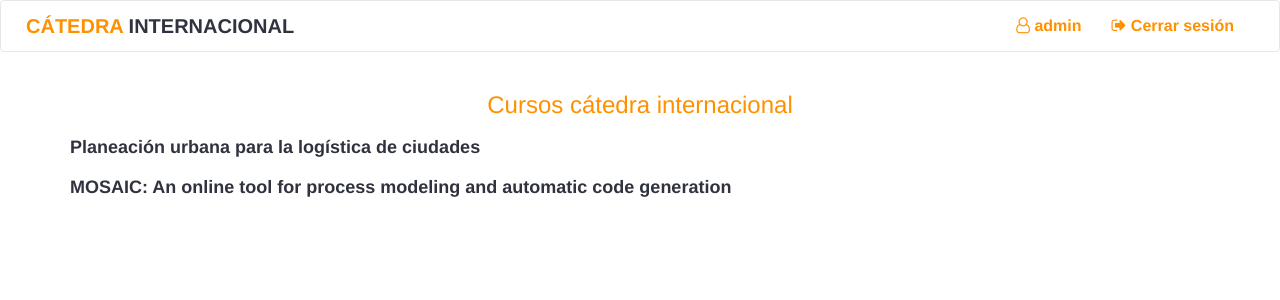
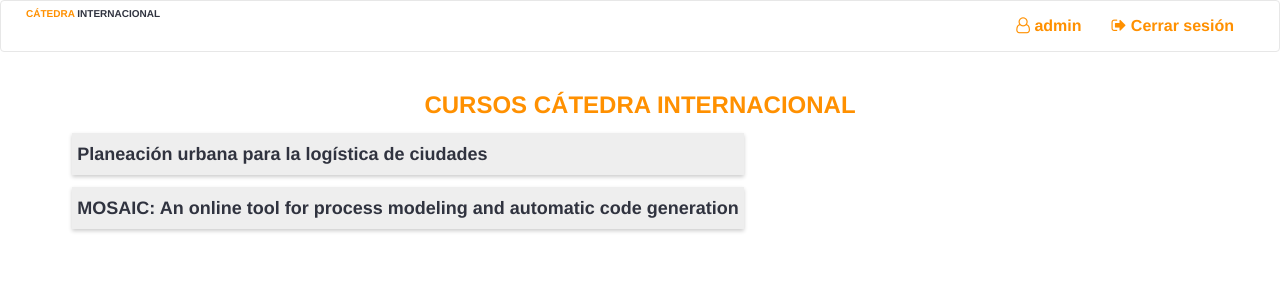
Before and after one commit to andreslopzi/Catedra, a Django app: page /home/ in a window 1280 px wide. Shown: the top 300 px of the page. Run offline with Django 3.2, Linux system fonts and the light colour scheme; a user stored in the database is signed in; data comes from the database, SQL or seed files in the repository; both versions use the stored data as it was after the commit; some libraries are stand-ins or nearby versions.

Commit message:
Actualización estilos home

```diff
--- a/qr/static/qr/css/qr.css
+++ b/qr/static/qr/css/qr.css
@@ -42,10 +42,24 @@ a{
     color: #30333F;
 }
 
+#qr-canvas { display: none; }
+
+.td_curso{
+    width: 100%;
+    padding: 2px 5px 0 5px;
+    margin: 7px .35%;
+    display: inline-flex;
+    box-shadow: 0 2px 4px rgba(0,0,0, .2);
+    margin-top: 5px;
+    background-color: #EEE;
+}
+
 @media (min-width: 768px){
     .right-nav{
         float: right;
     }
+    .nav-title{
+    font-size: 10px ;
+    line-height: 12px;
+    }
 }
-
-#qr-canvas { display: none; }
--- a/templates/qr/home.html
+++ b/templates/qr/home.html
@@ -6,7 +6,7 @@
     <div class="container">
         <div class="row">
             <div class="col-md-12">
-               <h3 class="center">Cursos cátedra internacional</h3>
+                <h3 class="center"><b>CURSOS CÁTEDRA INTERNACIONAL</b></h3>
 
                 {% if not cursos %}
                     <h3>No tienes cursos disponibles</h3>
@@ -20,7 +20,7 @@
                         <tbody>
                             {%  for curso in cursos %}
                             <tr>
-                                <td><h4><a href="{% url 'qr:curso' curso.id %}">{{ curso.nombre }}</a></h4></td>
+                                <td class="td_curso"><h4><a href="{% url 'qr:curso' curso.id %}">{{ curso.nombre }}</a></h4></td>
                             </tr>
                             {% endfor %}
                         </tbody>
```
Also changed, not shown: templates/qr/clase.html (+14 -3 lines), db.sqlite3.
